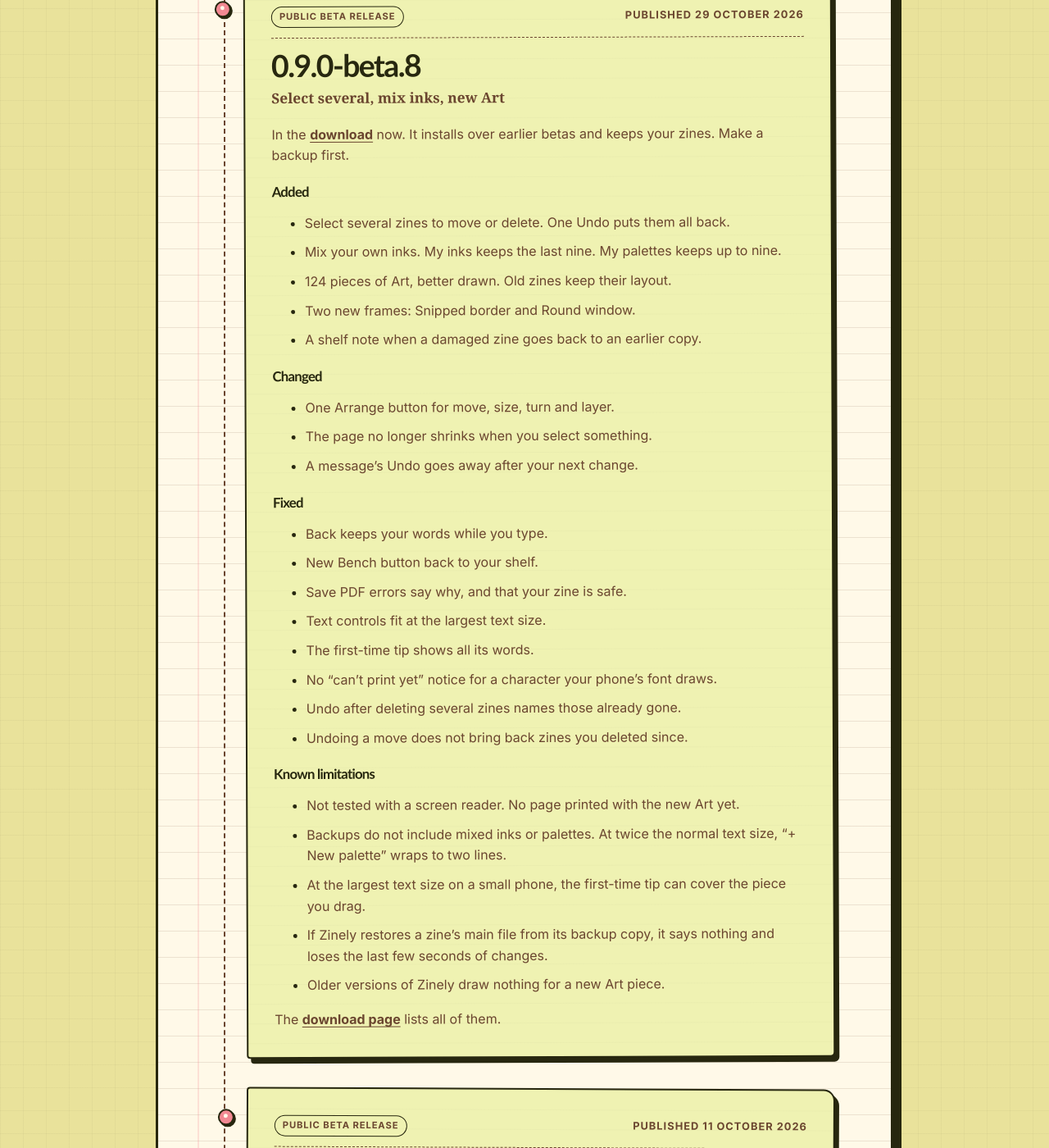
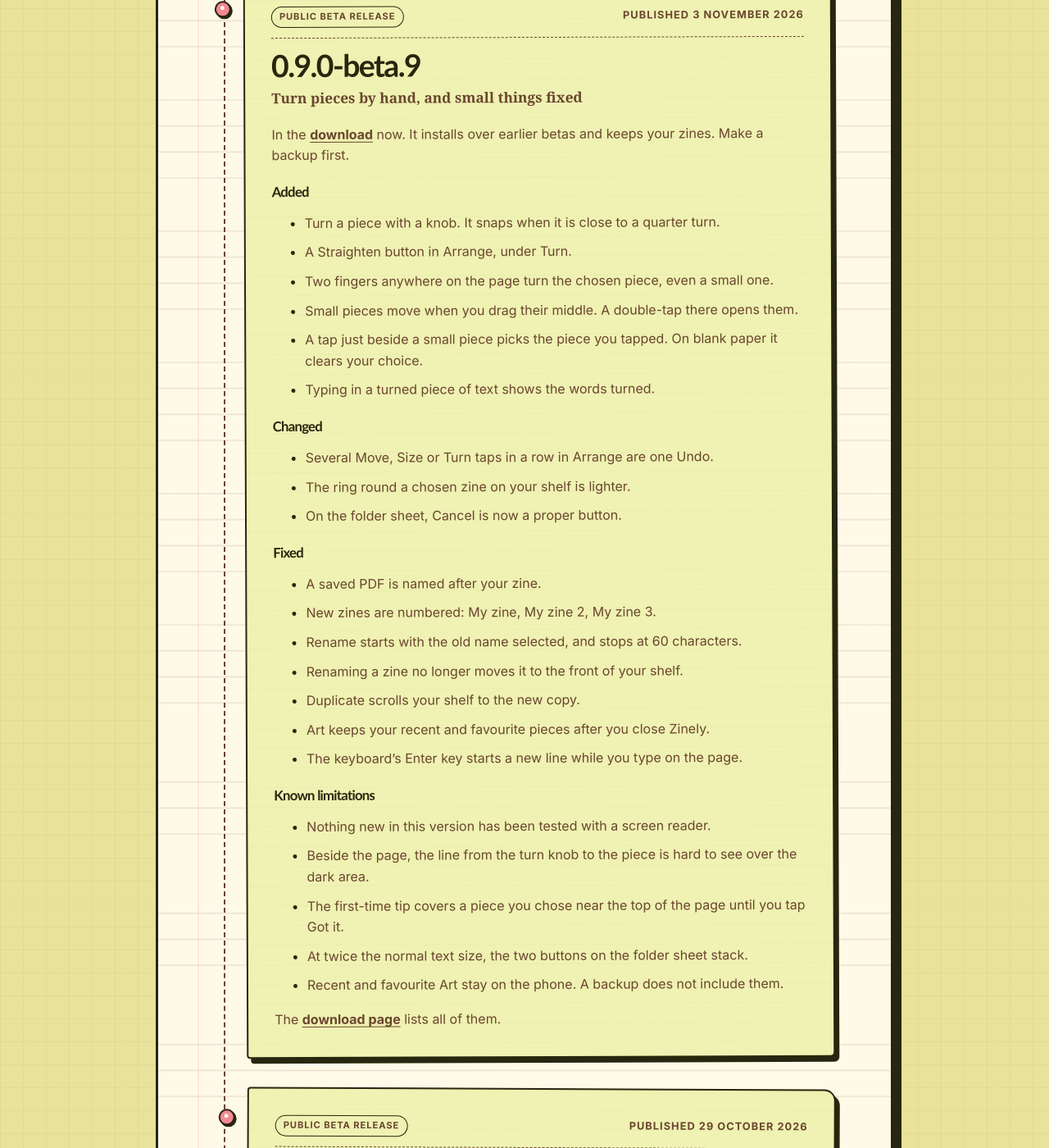
Before and after one commit to aritr-codes/zinely-android, a Jekyll site: the page website/changelog/index.html, which Jekyll copies as it is, in a window 1280 px wide and 1400 px high, scrolled down 1166 px. Shown: the whole window at 82% size. Built offline with Jekyll 4.4.1, drawn with Linux system fonts in a browser that asks for light colours; some of the changed text lies outside the part shown.

Commit message:
release: 0.9.0-beta.9 website, public-copy gate
Co-Authored-By: Claude Sonnet 5.5 <noreply@anthropic.com>

```diff
--- a/website/changelog/index.html
+++ b/website/changelog/index.html
@@ -37,12 +37,13 @@
       <section class="journal-status" aria-labelledby="status-title">
         <h2 id="status-title">Where things stand</h2>
         <dl>
-          <div><dt>In the download</dt><dd><a href="../download/">0.9.0-beta.8</a>. Public beta. Released 29 October 2026.</dd></div>
+          <div><dt>In the download</dt><dd><a href="../download/">0.9.0-beta.9</a>. Public beta. Released 3 November 2026.</dd></div>
           <div><dt>Coming up</dt><dd>See <a href="../roadmap/">what’s next</a>.</dd></div>
         </dl>
       </section>
 
       <nav class="journal-index" aria-label="Jump to an update">
+        <a href="#beta-9"><span>Public beta</span><strong>beta.9</strong></a>
         <a href="#beta-8"><span>Public beta</span><strong>beta.8</strong></a>
         <a href="#beta-7"><span>Public beta</span><strong>beta.7</strong></a>
         <a href="#beta-6"><span>Public beta</span><strong>beta.6</strong></a>
@@ -60,6 +61,51 @@
       </nav>
 
       <div class="journal-timeline">
+
+      <section class="release-entry journal-entry public-release" id="beta-9">
+        <span class="journal-pin" aria-hidden="true"></span>
+        <header class="release-heading">
+          <p class="release-channel">Public beta release</p>
+          <p class="release-date">Published <time datetime="2026-11-03">3 November 2026</time></p>
+        </header>
+        <h2>0.9.0-beta.9</h2>
+        <p class="release-theme">Turn pieces by hand, and small things fixed</p>
+        <p>In the <a href="../download/">download</a> now. It installs over earlier betas and keeps your zines. Make a backup first.</p>
+        <h3>Added</h3>
+        <ul>
+          <li>Turn a piece with a knob. It snaps when it is close to a quarter turn.</li>
+          <li>A Straighten button in Arrange, under Turn.</li>
+          <li>Two fingers anywhere on the page turn the chosen piece, even a small one.</li>
+          <li>Small pieces move when you drag their middle. A double-tap there opens them.</li>
+          <li>A tap just beside a small piece picks the piece you tapped. On blank paper it clears your choice.</li>
+          <li>Typing in a turned piece of text shows the words turned.</li>
+        </ul>
+        <h3>Changed</h3>
+        <ul>
+          <li>Several Move, Size or Turn taps in a row in Arrange are one Undo.</li>
+          <li>The ring round a chosen zine on your shelf is lighter.</li>
+          <li>On the folder sheet, Cancel is now a proper button.</li>
+        </ul>
+        <h3>Fixed</h3>
+        <ul>
+          <li>A saved PDF is named after your zine.</li>
+          <li>New zines are numbered: My zine, My zine 2, My zine 3.</li>
+          <li>Rename starts with the old name selected, and stops at 60 characters.</li>
+          <li>Renaming a zine no longer moves it to the front of your shelf.</li>
+          <li>Duplicate scrolls your shelf to the new copy.</li>
+          <li>Art keeps your recent and favourite pieces after you close Zinely.</li>
+          <li>The keyboard’s Enter key starts a new line while you type on the page.</li>
+        </ul>
+        <h3>Known limitations</h3>
+        <ul>
+          <li>Nothing new in this version has been tested with a screen reader.</li>
+          <li>Beside the page, the line from the turn knob to the piece is hard to see over the dark area.</li>
+          <li>The first-time tip covers a piece you chose near the top of the page until you tap Got it.</li>
+          <li>At twice the normal text size, the two buttons on the folder sheet stack.</li>
+          <li>Recent and favourite Art stay on the phone. A backup does not include them.</li>
+        </ul>
+        <p>The <a href="../download/#known-limits">download page</a> lists all of them.</p>
+      </section>
 
       <section class="release-entry journal-entry public-release" id="beta-8">
         <span class="journal-pin" aria-hidden="true"></span>
```
Also changed, not shown: tools/check-public-copy.cjs (+7 -7 lines), website/download/index.html (+13 -11 lines), website/index.html (+7 -7 lines), website/roadmap/index.html (+11 -6 lines).
